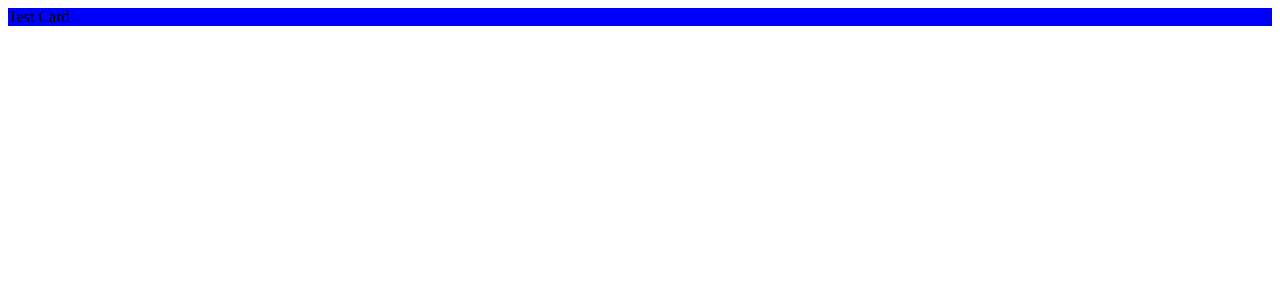
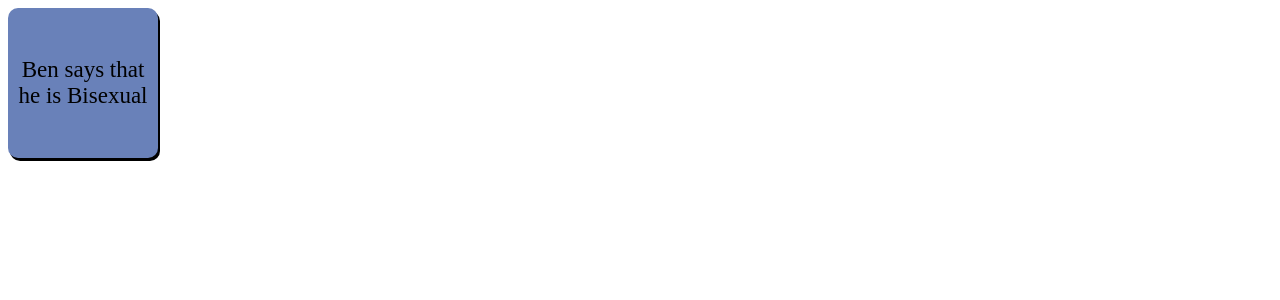
Before and after one commit to JamieCDev20/Bin.go, a React (Vite) app in the folder bin-go/: page / in a window 1280 px wide. Shown: the top 300 px of the page. Built offline with nearby package versions, Linux system fonts and the light colour scheme.

Commit message:
Bingo Card Styling

```diff
--- a/bin-go/src/App.tsx
+++ b/bin-go/src/App.tsx
@@ -8,7 +8,7 @@ function App() {
   const [count, setCount] = useState(0)
 
   return (
-    <BingoCard title='Test Card'/>
+    <BingoCard title='Ben says that he is Bisexual'/>
 
   )
 }
--- a/bin-go/src/Components/BingoCard.css
+++ b/bin-go/src/Components/BingoCard.css
@@ -1,3 +1,27 @@
+#root{
+    --background: #232528;
+    --bingo-bg: #6981b9;
+    --bingo-bg-highlight: #a2beff;
+}
+
 .bingo-card{
-    background: blue;
+    background: var(--bingo-bg);
+    width: 130px;
+    height: 130px;
+    font-size: 23px;
+    text-align: center;
+    vertical-align: middle;
+    display: table-cell;
+    border-radius: 10px;
+    padding: 10px;
+    box-shadow: 2px 3px black;
 }
+
+.bingo-card:hover, .bingo-card:active{
+    background: var(--bingo-bg-highlight);
+}
+
+.bingo-card p{
+    vertical-align: middle;
+    display: inline-block;
+}
--- a/bin-go/src/Components/BingoCard.tsx
+++ b/bin-go/src/Components/BingoCard.tsx
@@ -9,7 +9,7 @@ interface bingoProps {
 const BingoCard = ({title, complete = false} : bingoProps) => {
   return (
     <section className={'bingo-card' + (complete? ' complete' : '')}>
-        <header>{title}</header>
+        <p>{title}</p>
     </section>
   )
 }
```
